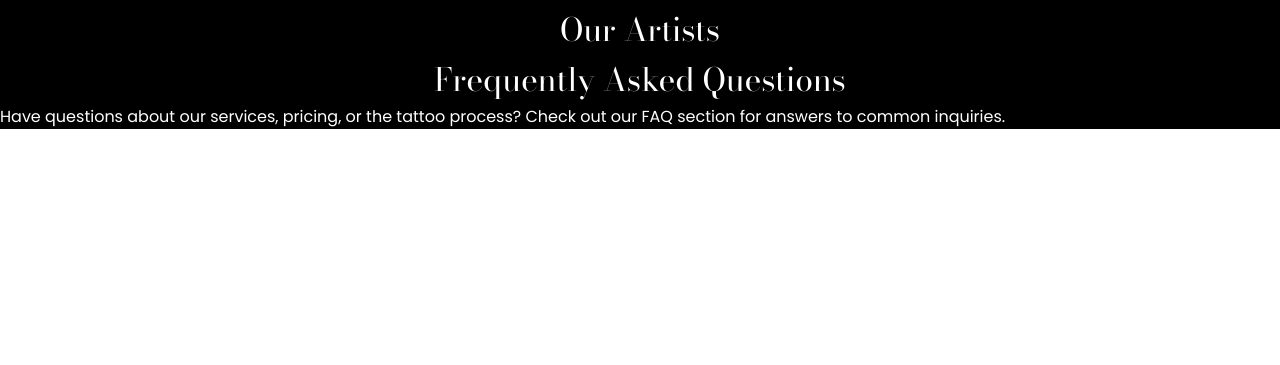
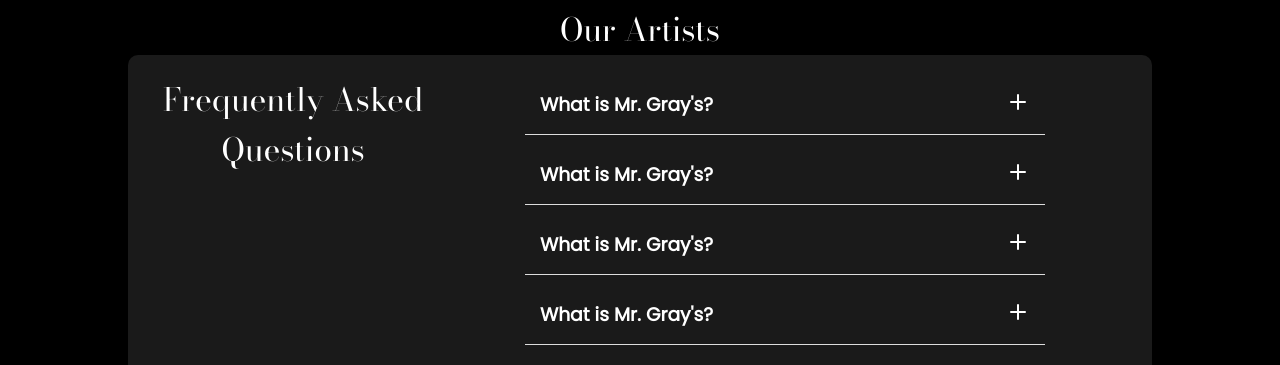
Before and after one commit to TrenchesProgrammer/MrGraysWebsite, a Next.js app: page / in a window 1280 px wide. Shown: the part 1310-1675 px from the top of the page. Before the commit the page ends 1439 px from the top, so only its background shows below. Built offline with nearby package versions, Linux system fonts and the light colour scheme.

Commit message:
working on FAQs

```diff
--- /dev/null
+++ b/Components/Faq.tsx
@@ -0,0 +1,25 @@
+import React from "react";
+import FaqItem from "./FaqItem";
+import {Flex} from "@mantine/core";
+type FaqProps ={
+  bodoniModa: string;
+}
+const Faq = ({bodoniModa}: FaqProps) => {
+  return (
+    <div style={{backgroundColor: "#1a1a1a", padding: "20px", width: "80%", margin:'auto', borderRadius: "10px"}}>
+      <Flex>
+        <h1 className={bodoniModa} style={{ textAlign: "center" }}>
+          Frequently Asked Questions
+        </h1>
+        <div style={{width:'100%'}}>
+          <FaqItem />
+          <FaqItem />
+          <FaqItem />
+          <FaqItem />
+        </div>
+      </Flex>
+    </div>
+  );
+};
+
+export default Faq;
--- /dev/null
+++ b/Components/FaqItem.tsx
@@ -0,0 +1,34 @@
+import "../app/globals.css";
+import { useDisclosure } from "@mantine/hooks";
+import { Flex } from "@mantine/core";
+import { IconPlus } from "@tabler/icons-react";
+import { useState } from "react";
+
+const FaqItem = () => {
+  const [open, setOpen] = useState(false);
+  const handleToggleOpen = () => {
+    setOpen(!open);
+  };
+  return (
+    <div className="faq-item">
+      <Flex justify={"space-between"}>
+        <h3 className="faq-question">What is Mr. Gray's?</h3>
+        <IconPlus
+          style={{
+            transform: open ? "rotate(45deg)" : "rotate(0deg)",
+            transition: "transform 0.3s ease",
+          }}
+          onClick={handleToggleOpen}
+        />
+      </Flex>
+      {open && (
+        <p className="faq-answer">
+          Mr. Gray's is a unique online platform that offers a wide range of
+          services and products tailored to your needs.
+        </p>
+      )}
+    </div>
+  );
+};
+
+export default FaqItem;
--- a/Components/Navbar.tsx
+++ b/Components/Navbar.tsx
@@ -138,7 +138,7 @@ const Navbar = () => {
             <Link href="">
               <Text c="white">Contact</Text>
             </Link>
-            <Link href="">
+            <Link href="/get-tattooed">
               <Box
                 style={{
                   padding: '3px 10px',
--- a/app/globals.css
+++ b/app/globals.css
@@ -120,3 +120,12 @@
   padding: 10px 30px 10px 30px;
 }
 }
+.faq-item {
+  /* background-color: #000000; */
+  border-bottom: 1px solid #ddd;
+  /* border-radius: 5px; */
+  padding: 15px;
+  width: 75%;
+  margin: auto;
+  margin-bottom: 10px;
+}
--- a/app/page.tsx
+++ b/app/page.tsx
@@ -9,6 +9,7 @@ import { IconMapPin } from "@tabler/icons-react";
 import { useMediaQuery } from "@mantine/hooks";
 import Link from "next/link";
 import Image from "next/image";
+import Faq from "../Components/Faq";
 
 const bodoniModa = Bodoni_Moda({
   weight: "400",
@@ -197,13 +198,7 @@ const Page = () => {
 
       </div>
       <div>
-        <h1 className={bodoniModa.className} style={{ textAlign: "center" }}>
-          Frequently Asked Questions
-        </h1>
-        <p>
-          Have questions about our services, pricing, or the tattoo process?
-          Check out our FAQ section for answers to common inquiries.
-        </p>
+        <Faq bodoniModa={bodoniModa.className} />
       </div>
     </div>
   );
--- a/package.json
+++ b/package.json
@@ -10,8 +10,8 @@
   },
   "dependencies": {
     "@mantine/core": "^8.1.1",
-    "@tabler/icons": "^3.34.0",
-    "@tabler/icons-react": "^3.34.0",
+    "@tabler/icons": "^3.34.1",
+    "@tabler/icons-react": "^3.34.1",
     "next": "15.3.4",
     "react": "^19.0.0",
     "react-dom": "^19.0.0"
```
Also changed, not shown: app/faq.json (added, +22 -0 lines), 1 other file (tests, documents, lock files or other folders).
